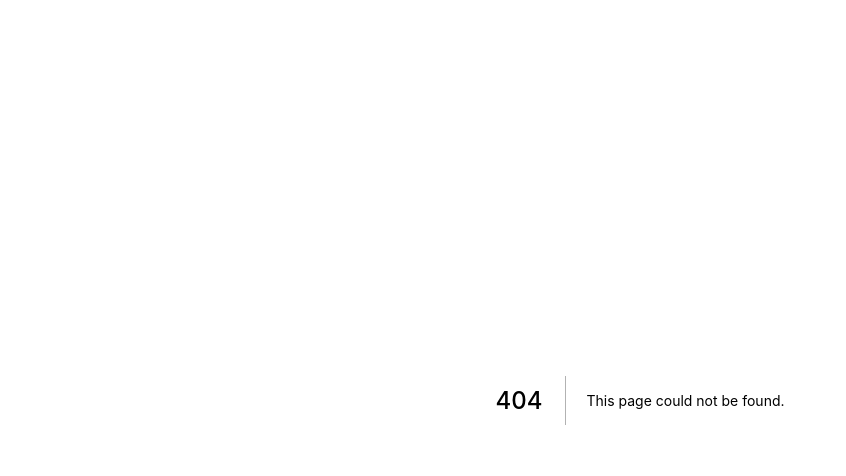
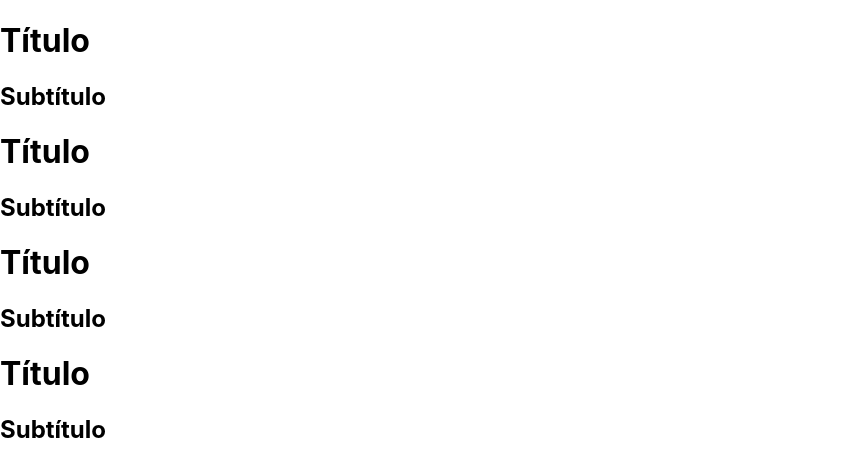
Before and after one commit to Ronaldoroncode/NestJS, a Next.js app: page /basicos/usando_titulo in a window 1280 px wide. Before the commit this address had no page. Shown: the top 476 px of the page, without its empty margins (0-846 px from the left). Built offline with nearby package versions, Linux system fonts and the light colour scheme.

Commit message:
Componentes

```diff
--- /dev/null
+++ b/components/Titulo.jsx
@@ -0,0 +1,8 @@
+export default function Titulo() {
+	return (
+		<>
+			<h1>Título</h1>
+			<h2>Subtítulo</h2>
+		</>
+	)
+}
--- /dev/null
+++ b/pages/basicos/usando_titulo.jsx
@@ -0,0 +1,12 @@
+import Titulo from '../../components/Titulo'
+
+export default function usandoTitulo() {
+	return (
+		<div>
+			<Titulo />
+			<Titulo />
+			<Titulo />
+			<Titulo />
+		</div>
+	)
+}
```
